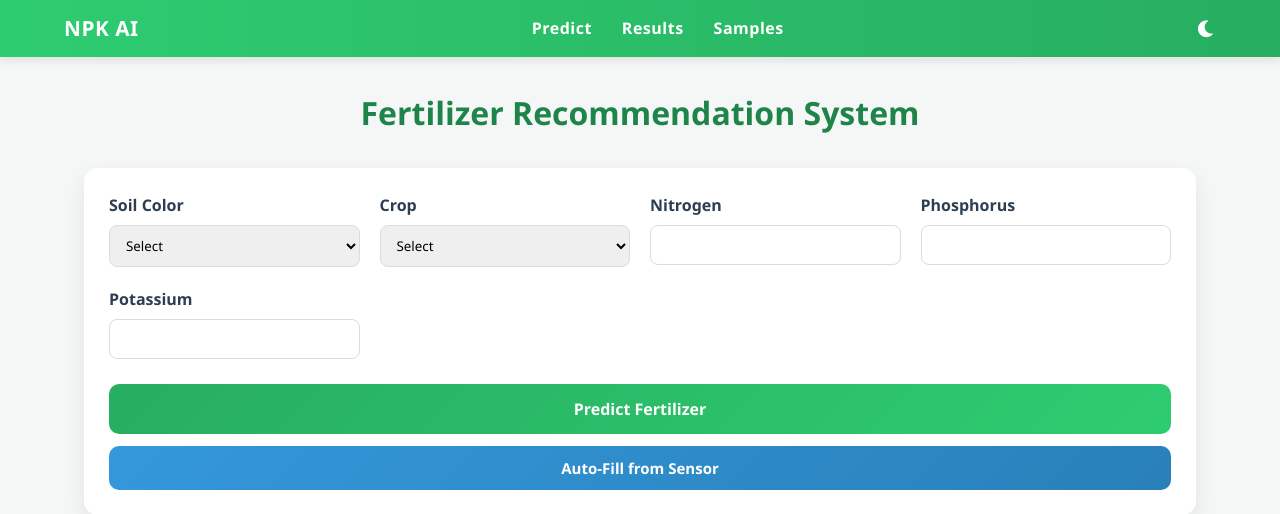
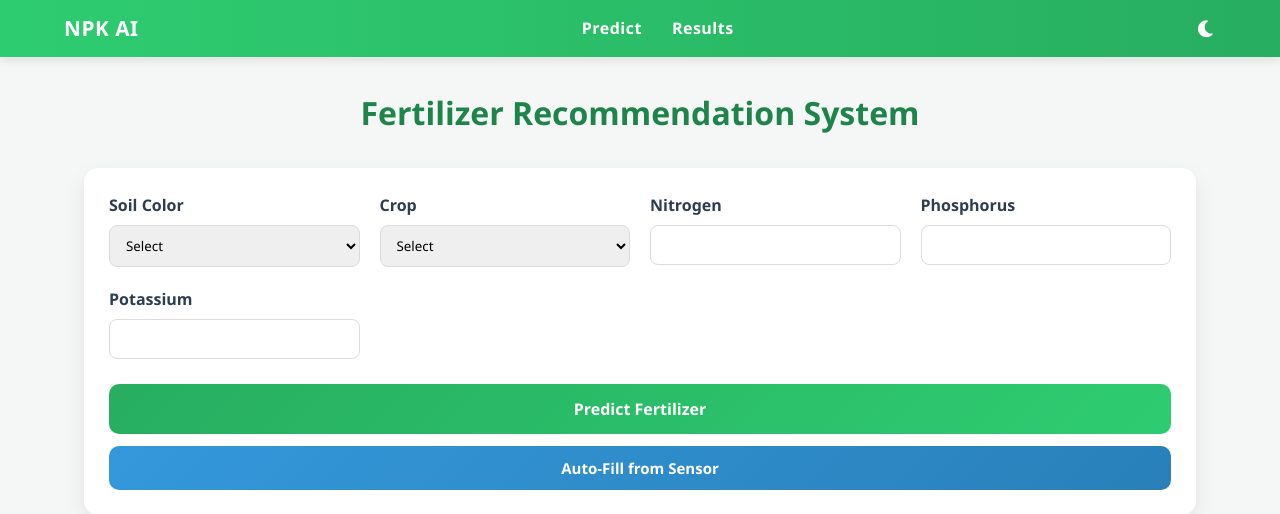
Before and after one commit to ShinyNavya006/NPK-AI, a Flask app: page / in a window 1280 px wide. Shown: the top 514 px of the page. Run offline with Flask 3, Linux system fonts and the light colour scheme; parts of the project's set-up code (start-up, migrations or seed data) failed here and were passed over.

Commit message:
Update index.html

```diff
--- a/templates/index.html
+++ b/templates/index.html
@@ -19,7 +19,7 @@
                 <!-- <li><a href="#graphs">Graphs</a></li> -->
                 <li><a href="#predict">Predict</a></li>
                 <li><a href="#results">Results</a></li>
-                <li><a href="#samples">Samples</a></li>
+
             </ul>
             <button id="themeToggle" class="theme-toggle" title="Toggle dark/light mode"><i class="fas fa-moon"></i></button>
         </div>
@@ -112,7 +112,7 @@
                 </div>
             {% else %}
                 <p><b>Fertilizer:</b> {{ result.fertilizer }}</p>
-                <p><b>Confidence:</b> {{ result.confidence }}</p>
+
 
                 <h3>Quantity & Cost</h3>
                 <p>Required Quantity: {{ result.quantity }} kg/ha</p>
```
